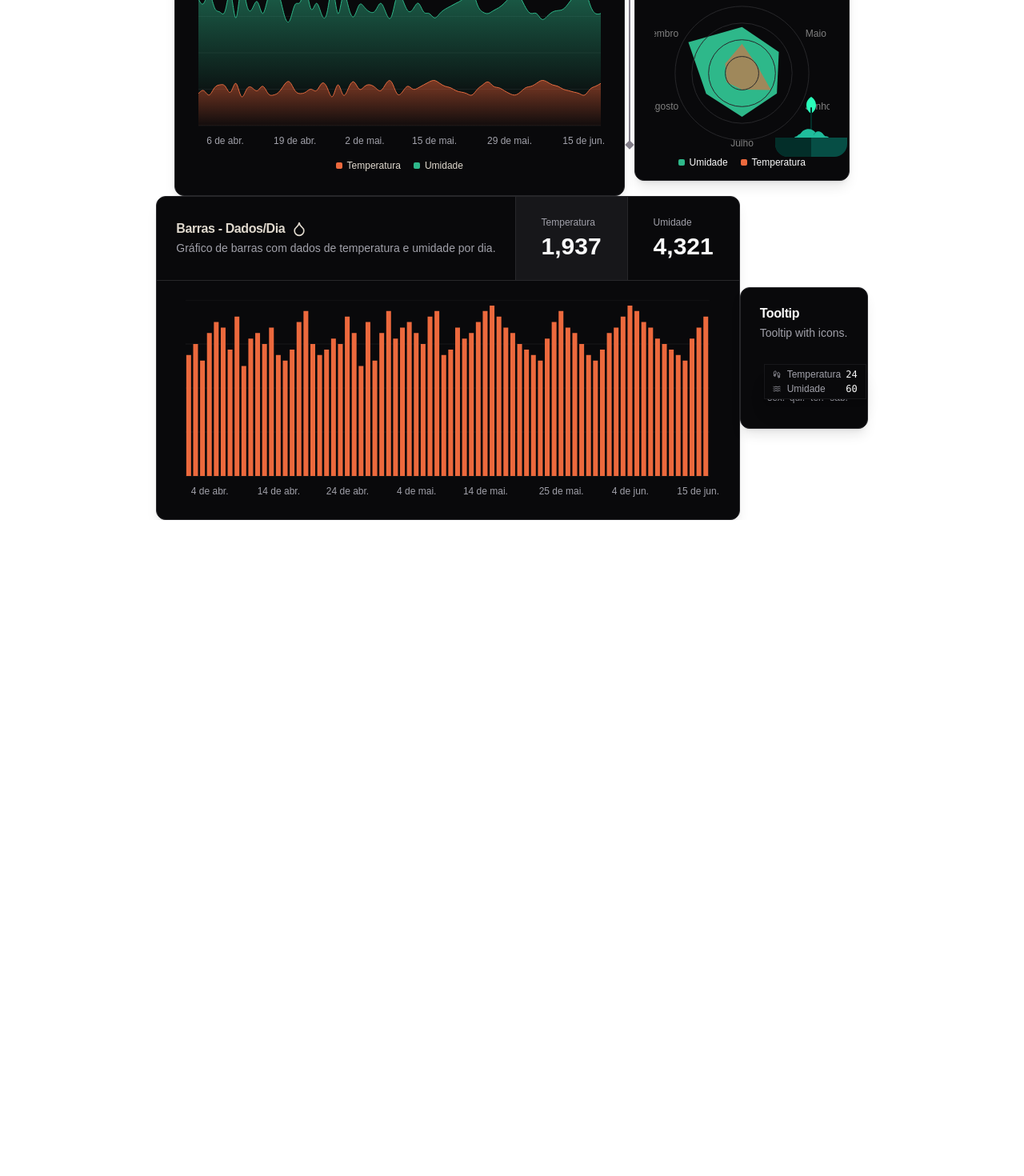
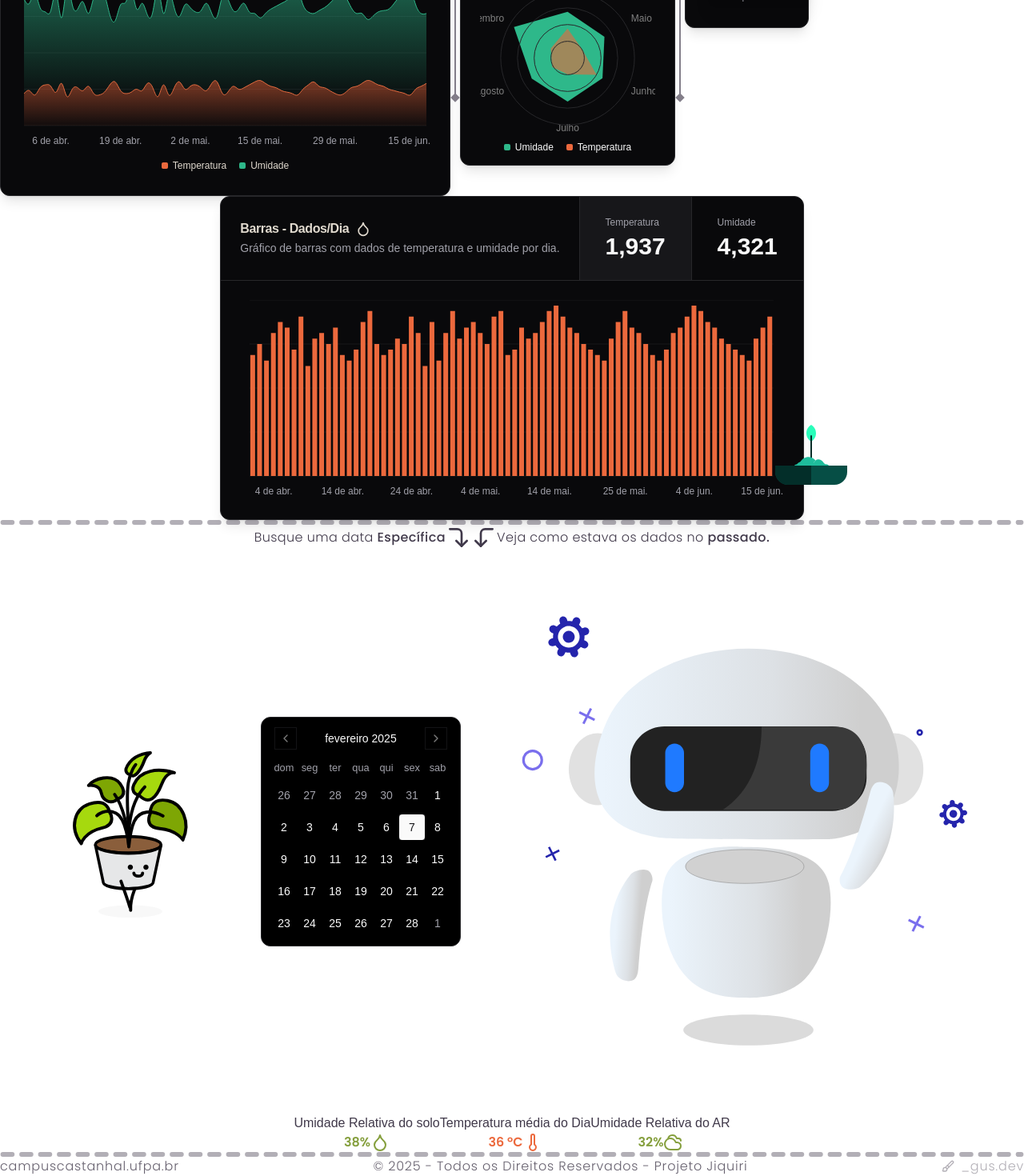
Before and after one commit to Projeto-Jiquiri/jiquiri-front, a Next.js app: page /relatorios in a window 1280 px wide. Shown: the part 458-1928 px from the top of the page at 80% size. Before the commit the page ends 1108 px from the top, so only its background shows below. Built offline with nearby package versions, Linux system fonts and the light colour scheme.

Commit message:
Add calendar component and update footer usage in Equipe and ProjetoJiquiri pages; include weather data for the week and SVG asset for horizontal divider

```diff
--- a/package.json
+++ b/package.json
@@ -13,10 +13,12 @@
     "@radix-ui/react-slot": "^1.1.2",
     "class-variance-authority": "^0.7.1",
     "clsx": "^2.1.1",
+    "date-fns": "^3.6.0",
     "lottie-react": "^2.4.1",
     "lucide-react": "^0.474.0",
     "next": "15.1.6",
     "react": "^19.0.0",
+    "react-day-picker": "^8.10.1",
     "react-dom": "^19.0.0",
     "recharts": "^2.15.1",
     "tailwind-merge": "^3.0.1",
--- a/src/app/equipe/page.tsx
+++ b/src/app/equipe/page.tsx
@@ -53,7 +53,7 @@ export default function EquipePage() {
                     </div>
 
                 </div>
-                <DefaultFooter someFooter />
+                <DefaultFooter />
 
                 <div className="absolute 2xl:top-[35%] 2xl:left-[3.5%]">
                     <VerticalDividerDashed />
--- a/src/app/projeto-jiquiri/page.tsx
+++ b/src/app/projeto-jiquiri/page.tsx
@@ -92,7 +92,7 @@ export default function ProjetoJiquiriPage() {
 
                 </div>
 
-                <DefaultFooter someFooter />
+                <DefaultFooter />
 
                 <div className="absolute 2xl:top-[35%] 2xl:right-[3.5%]">
                     <VerticalDividerDashed />
--- a/src/app/relatorios/page.tsx
+++ b/src/app/relatorios/page.tsx
@@ -9,9 +9,12 @@ import Header from "@/components/header";
 import divisorVertical from "@/assets/SVG/dividerVerticalGray.svg";
 import LottieAnimation from "@/components/animations/animationLottie";
 import plantGrowth from "@/assets/Animations/overgrowthPlantSmall.json";
+import horizontalDividerDashed from "@/assets/SVG/DividerHorizontalDashedGray.svg";
 import { useDprStore } from "@/context/generalStore";
 import { BarChartComponent } from "@/components/charts/barChart";
 import { MiniBarComponent } from "@/components/charts/miniBarChart";
+import CalendarComponent from "@/components/calendarComponent";
+import DefaultFooter from "@/components/defaultFooter";
 
 
 export default function Relatorios() {
@@ -38,8 +41,8 @@ export default function Relatorios() {
                         <p className="font-poppins font-light text-center text-Gray_Jiquiri 2xl:text-xl 2xl:w-80 ">Lorem ipsum dolor sit amet consectetur.</p>
                     </div>
 
-                    <div className="flex flex-col justify-center items-center 2xl:gap-16">
-                        <div className="flex w-screen justify-center items-center 2xl:gap-6">
+                    <div className="flex flex-col justify-center items-center 2xl:w-screen 2xl:px-40 2xl:gap-16">
+                        <div className="flex w-full justify-start items-start 2xl:gap-6">
                             <AreaChartComponent />
                             <div>
                                 <Image
@@ -49,22 +52,55 @@ export default function Relatorios() {
                                 />
                             </div>
                             <RadarChartComponent />
+                            <div>
+                                <Image
+                                    alt="Divisor Vertical"
+                                    src={divisorVertical}
+                                    className="2xl:w-3 2xl:h-[15vw] opacity-80"
+                                />
+                            </div>
+                            <MiniBarComponent />
                         </div>
 
                         <div className="flex w-screen justify-center items-center 2xl:gap-6">
                             <BarChartComponent />
-                            <MiniBarComponent />
                         </div>
                     </div>
+                </div>
+
+                <div className="flex justify-center items-center 2xl:w-screen ">
+                    <Image
+                        src={horizontalDividerDashed}
+                        alt="horizontal divider"
+                        className="2xl:w-[50%] 2xl:h-1 select-none"
+                        draggable={false}
+
+                    />
+                </div>
+
+                <div>
+                    <CalendarComponent />
+                </div>
 
 
+                <div className="flex justify-center items-center 2xl:w-screen ">
+                    <Image
+                        src={horizontalDividerDashed}
+                        alt="horizontal divider"
+                        className="2xl:w-[20%] 2xl:h-1 select-none"
+                        draggable={false}
+
+                    />
                 </div>
+
+
+                <DefaultFooter someFooter />
 
                 <LottieAnimation
                     animationData={plantGrowth}
                     autoPlay
                     loop={false}
-                    className={`absolute z-10 ${dpr > 1 && dpr <= 1.5 ? "right-[9vw] 2xl:top-[36.6vh] 2xl:w-[13vw] 2xl:h-[18vh]" : "right-[13vw] 2xl:top-[26.8vh] 2xl:w-[10vw] 2xl:h-[15vh] "}`}
+                    className={`absolute z-10 ${dpr > 1 && dpr <= 1.5 ? "right-[9vw] 2xl:top-[36.6vh] 2xl:w-[13vw] 2xl:h-[18vh]" : "right-[13vw] 2xl:top-[26.5vh] 2xl:w-[10vw] 2xl:h-[15vh] "}`}
                 />
             </main>
         </div>
--- /dev/null
+++ b/src/components/calendarComponent/index.tsx
@@ -0,0 +1,82 @@
+'use client';
+
+import { useState } from "react";
+import { colors } from "@/styles/colors";
+import { Cloudy, CornerLeftDown, CornerRightDown, Droplet, Thermometer } from "lucide-react";
+import { Calendar } from "../ui/calendar";
+import { ptBR } from "date-fns/locale"
+import LottieAnimation from "../animations/animationLottie";
+
+import walkingPlant from "@/assets/Animations/walkingPlant.json";
+import teapot from "@/assets/Animations/robot.json";
+
+
+export default function CalendarComponent() {
+    const [date, setDate] = useState<Date | undefined>(new Date())
+
+
+    return (
+        <div className="flex flex-col justify-center items-center 2xl:gap-24">
+            <div className="flex justify-center items-center 2xl:ml-28 2xl:gap-80">
+                <div className="flex justify-center items-center 2xl:w-48 2xl:gap-2">
+                    <h5 className="font-poppins font-light text-center tracking-wide text-Gray_Jiquiri 2xl:text-lg">Busque uma data <span className="font-medium tracking-wide font-poppins">Específica</span></h5>
+                    <CornerRightDown className="size-8" color={colors.Gray_Jiquiri} />
+                </div>
+                <div className="flex justify-center items-center 2xl:w-80 2xl:gap-2">
+                    <CornerLeftDown className="size-8" color={colors.Gray_Jiquiri} />
+                    <h5 className="font-poppins font-light text-center tracking-wide text-Gray_Jiquiri 2xl:text-lg">Veja como estava os dados no <span className="font-medium tracking-wide font-poppins">passado.</span></h5>
+                </div>
+            </div>
+
+            <div className="flex justify-center items-center 2xl:gap-40">
+                <LottieAnimation
+                    animationData={walkingPlant}
+                    className="2xl:size-60"
+                    autoPlay
+                    loop
+                />
+
+                <Calendar
+                    mode="single"
+                    locale={ptBR}
+                    selected={date}
+                    onSelect={setDate}
+                    className="rounded-xl border bg-black"
+                />
+
+                <LottieAnimation
+                    animationData={teapot}
+                    className="2xl:size-60"
+                    autoPlay
+                    loop
+                />
+            </div>
+
+            <div className="flex justify-center items-center 2xl:gap-48">
+                <div className="flex flex-col justify-center text-center items-center 2xl:w-48 2xl:gap-4">
+                    <h2 className="font-catilde font-light text-Gray_Jiquiri 2xl:text-2xl">Umidade Relativa do solo</h2>
+                    <div className="flex justify-center items-center 2xl:gap-2">
+                        <span className="font-poppins text-Light_Green_Jiquiri font-semibold 2xl:text-2xl">38%</span>
+                        <Droplet className="2xl:size-5" color={colors.Light_Green_Jiquiri} />
+                    </div>
+                </div>
+
+                <div className="flex flex-col justify-center text-center items-center 2xl:w-48 2xl:gap-4">
+                    <h2 className="font-catilde font-light text-Gray_Jiquiri 2xl:text-2xl">Temperatura média do Dia</h2>
+                    <div className="flex justify-center items-center 2xl:gap-2">
+                        <span className="font-poppins text-Orange_Jiquiri font-semibold 2xl:text-2xl">36 ºC</span>
+                        <Thermometer className="2xl:size-5" color={colors.Orange_Jiquiri} />
+                    </div>
+                </div>
+
+                <div className="flex flex-col justify-center text-center items-center 2xl:w-48 2xl:gap-4">
+                    <h2 className="font-catilde font-light text-Gray_Jiquiri 2xl:text-2xl">Umidade Relativa do AR</h2>
+                    <div className="flex justify-center items-center 2xl:gap-2">
+                        <span className="font-poppins text-Light_Green_Jiquiri font-semibold 2xl:text-2xl">32%</span>
+                        <Cloudy className="2xl:size-5" color={colors.Light_Green_Jiquiri} />
+                    </div>
+                </div>
+            </div>
+        </div>
+    )
+}
--- a/src/components/charts/barChart.tsx
+++ b/src/components/charts/barChart.tsx
@@ -49,7 +49,7 @@ export function BarChartComponent() {
     )
 
     return (
-        <Card className="shadow-lg 2xl:w-6/12">
+        <Card className="shadow-lg 2xl:w-10/12">
             <CardHeader className="flex flex-col items-stretch space-y-0 border-b p-0 sm:flex-row">
                 <div className="flex flex-1 flex-col text-White_Jiquiri justify-center gap-1 px-6 py-5 sm:py-6">
                     <CardTitle className="flex items-center gap-2">
--- a/src/components/charts/miniBarChart.tsx
+++ b/src/components/charts/miniBarChart.tsx
@@ -17,12 +17,13 @@ import {
     ChartTooltipContent,
 } from "@/components/ui/chart"
 
-import { weatherData } from "@/constants/weatherData";
+import { weatherDataWeek } from "@/constants/weatherData";
+import { colors } from "@/styles/colors"
 
 const chartConfig = {
     temperature: {
         label: "Temperatura",
-        color: "hsl(var(--chart-1))",
+        color: colors.Orange_Jiquiri,
         icon: Footprints,
     },
     humidity: {
@@ -34,14 +35,14 @@ const chartConfig = {
 
 export function MiniBarComponent() {
     return (
-        <Card className="shadow-lg 2xl:w-6/12">
+        <Card className="shadow-lg 2xl:w-3/12">
             <CardHeader>
-                <CardTitle>Tooltip</CardTitle>
-                <CardDescription>Tooltip with icons.</CardDescription>
+                <CardTitle>Semanal</CardTitle>
+                <CardDescription>Gráfico Semanal</CardDescription>
             </CardHeader>
             <CardContent>
                 <ChartContainer config={chartConfig}>
-                    <BarChart accessibilityLayer data={weatherData}>
+                    <BarChart accessibilityLayer data={weatherDataWeek}>
                         <XAxis
                             dataKey="date"
                             tickLine={false}
@@ -56,13 +57,13 @@ export function MiniBarComponent() {
                         <Bar
                             dataKey="temperature"
                             stackId="a"
-                            fill="var(--color-running)"
+                            fill={colors.Orange_Jiquiri}
                             radius={[0, 0, 4, 4]}
                         />
                         <Bar
                             dataKey="humidity"
                             stackId="a"
-                            fill="var(--color-swimming)"
+                            fill="hsl(var(--chart-2))"
                             radius={[4, 4, 0, 0]}
                         />
                         <ChartTooltip
--- /dev/null
+++ b/src/components/ui/calendar.tsx
@@ -0,0 +1,76 @@
+"use client"
+
+import * as React from "react"
+import { ChevronLeft, ChevronRight } from "lucide-react"
+import { DayPicker } from "react-day-picker"
+
+import { cn } from "@/lib/utils"
+import { buttonVariants } from "@/components/ui/button"
+
+export type CalendarProps = React.ComponentProps<typeof DayPicker>
+
+function Calendar({
+  className,
+  classNames,
+  showOutsideDays = true,
+  ...props
+}: CalendarProps) {
+  return (
+    <DayPicker
+      showOutsideDays={showOutsideDays}
+      className={cn("p-3", className)}
+      classNames={{
+        months: "flex flex-col sm:flex-row space-y-4 sm:space-x-4 sm:space-y-0",
+        month: "space-y-4",
+        caption: "flex justify-center pt-1 relative items-center",
+        caption_label: "text-sm font-medium",
+        nav: "space-x-1 flex items-center",
+        nav_button: cn(
+          buttonVariants({ variant: "outline" }),
+          "h-7 w-7 bg-transparent p-0 opacity-50 hover:opacity-100"
+        ),
+        nav_button_previous: "absolute left-1",
+        nav_button_next: "absolute right-1",
+        table: "w-full border-collapse space-y-1",
+        head_row: "flex",
+        head_cell:
+          "text-muted-foreground rounded-md w-8 font-normal text-[0.8rem]",
+        row: "flex w-full mt-2",
+        cell: cn(
+          "relative p-0 text-center text-sm focus-within:relative focus-within:z-20 [&:has([aria-selected])]:bg-accent [&:has([aria-selected].day-outside)]:bg-accent/50 [&:has([aria-selected].day-range-end)]:rounded-r-md",
+          props.mode === "range"
+            ? "[&:has(>.day-range-end)]:rounded-r-md [&:has(>.day-range-start)]:rounded-l-md first:[&:has([aria-selected])]:rounded-l-md last:[&:has([aria-selected])]:rounded-r-md"
+            : "[&:has([aria-selected])]:rounded-md"
+        ),
+        day: cn(
+          buttonVariants({ variant: "ghost" }),
+          "h-8 w-8 p-0 rounded font-normal aria-selected:opacity-100"
+        ),
+        day_range_start: "day-range-start",
+        day_range_end: "day-range-end",
+        day_selected:
+          "bg-primary rounded text-primary-foreground hover:bg-primary hover:text-primary-foreground focus:bg-primary focus:text-primary-foreground",
+        day_today: "bg-accent text-accent-foreground",
+        day_outside:
+          "day-outside text-muted-foreground aria-selected:bg-accent/50 aria-selected:text-muted-foreground",
+        day_disabled: "text-muted-foreground opacity-50",
+        day_range_middle:
+          "aria-selected:bg-accent aria-selected:text-accent-foreground",
+        day_hidden: "invisible",
+        ...classNames,
+      }}
+      components={{
+        IconLeft: ({ className, ...props }) => (
+          <ChevronLeft className={cn("h-4 w-4", className)} {...props} />
+        ),
+        IconRight: ({ className, ...props }) => (
+          <ChevronRight className={cn("h-4 w-4", className)} {...props} />
+        ),
+      }}
+      {...props}
+    />
+  )
+}
+Calendar.displayName = "Calendar"
+
+export { Calendar }
--- a/src/constants/weatherData.tsx
+++ b/src/constants/weatherData.tsx
@@ -93,3 +93,14 @@ export const monthlyAverages = [
     { month: "Agosto", temperature: Math.random() < 0.5 ? 21.4 : 37.9, humidity: Math.random() < 0.5 ? 75.3 : 49.5 },
     { month: "Setembro", temperature: Math.random() < 0.5 ? 23.2 : 36.5, humidity: Math.random() < 0.5 ? 74.1 : 53.7 },
 ];
+
+
+export const weatherDataWeek = [
+    { date: "2024-04-01", temperature: 22, humidity: 65 },
+    { date: "2024-04-02", temperature: 24, humidity: 60 },
+    { date: "2024-04-03", temperature: 21, humidity: 70 },
+    { date: "2024-04-04", temperature: 26, humidity: 55 },
+    { date: "2024-04-05", temperature: 28, humidity: 50 },
+    { date: "2024-04-06", temperature: 27, humidity: 52 },
+    { date: "2024-04-07", temperature: 23, humidity: 68 },
+] as WeatherDataType;
```
Also changed, not shown: src/assets/SVG/DividerHorizontalDashedGray.svg (added), 1 other file (tests, documents, lock files or other folders).
